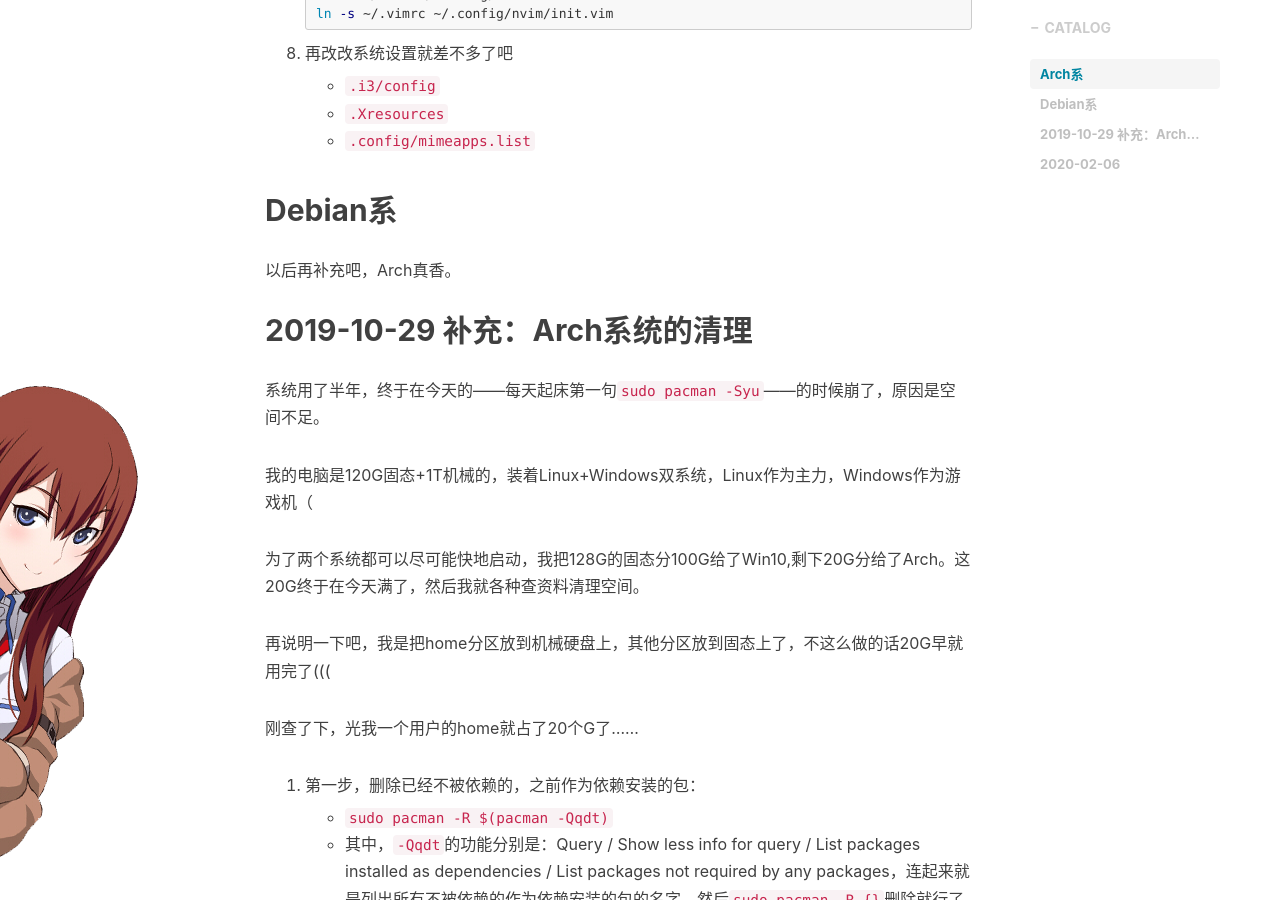
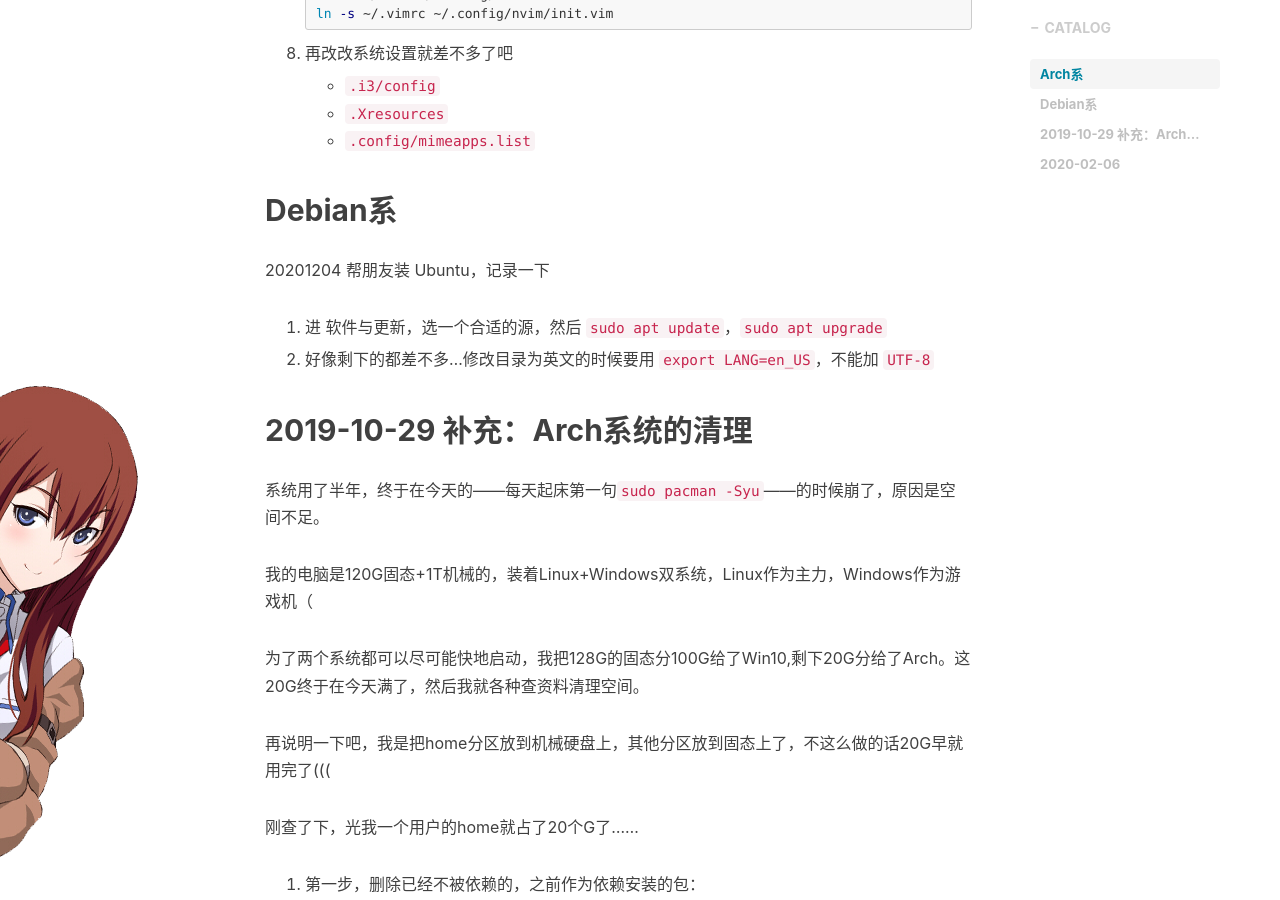
Before and after one commit to wfly1998/wfly1998.github.io, a Jekyll site: the page built from _posts/2019-04-27-WhatShouldDoAfterSetupSystem.md, in a window 1280 px wide and 900 px high, scrolled down 2009 px. Built offline with Jekyll 4.4.1, drawn with Linux system fonts in a browser that asks for light colours; nearby versions of some CDN libraries; comment, search, counter and statistics services are not loaded.

Commit message:
Update 2019-04-27-WhatShouldDoAfterSetupSystem.md

```diff
--- a/_posts/2019-04-27-WhatShouldDoAfterSetupSystem.md
+++ b/_posts/2019-04-27-WhatShouldDoAfterSetupSystem.md
@@ -88,7 +88,11 @@ tags:
 
 ## Debian系
 
-以后再补充吧，Arch真香。
+20201204 帮朋友装 Ubuntu，记录一下
+
+1. 进 软件与更新，选一个合适的源，然后 `sudo apt update`，`sudo apt upgrade`
+
+2. 好像剩下的都差不多...修改目录为英文的时候要用 `export LANG=en_US`，不能加 `UTF-8`
 
 ## 2019-10-29 补充：Arch系统的清理
 
```
